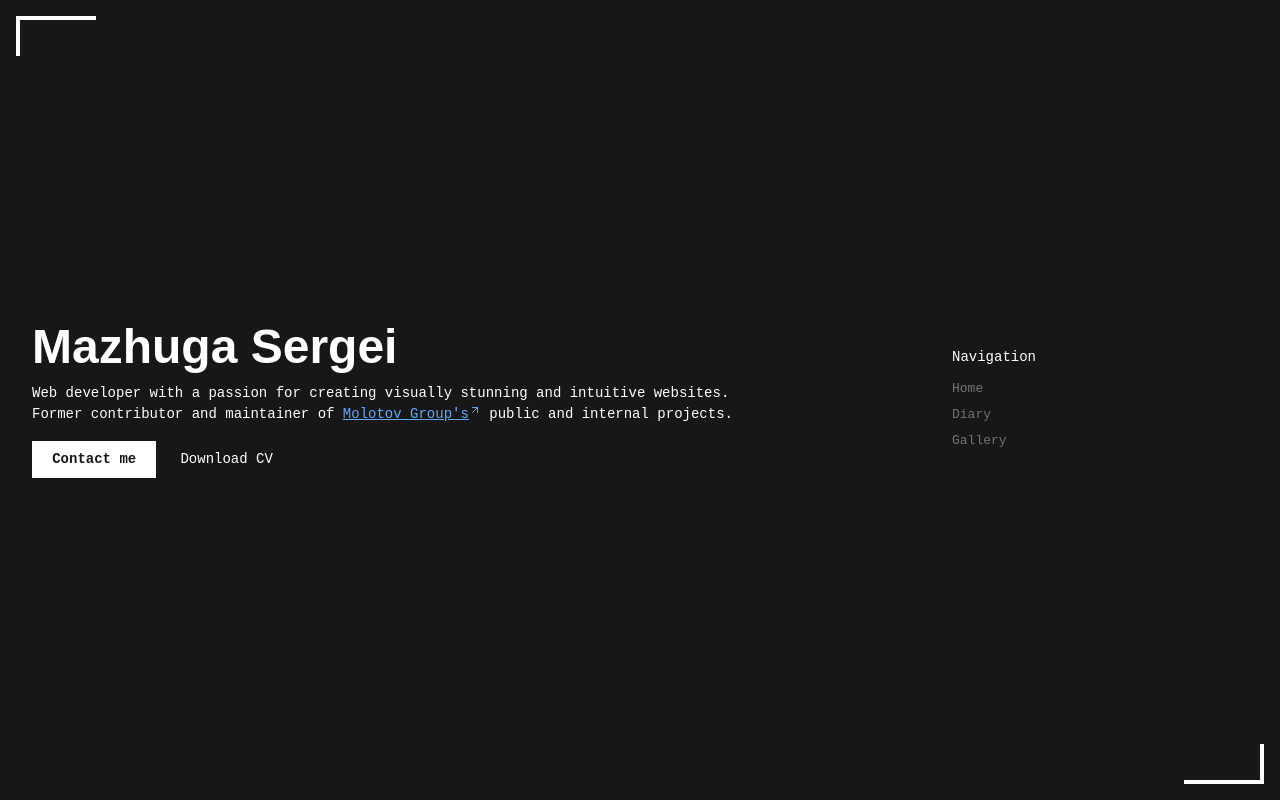
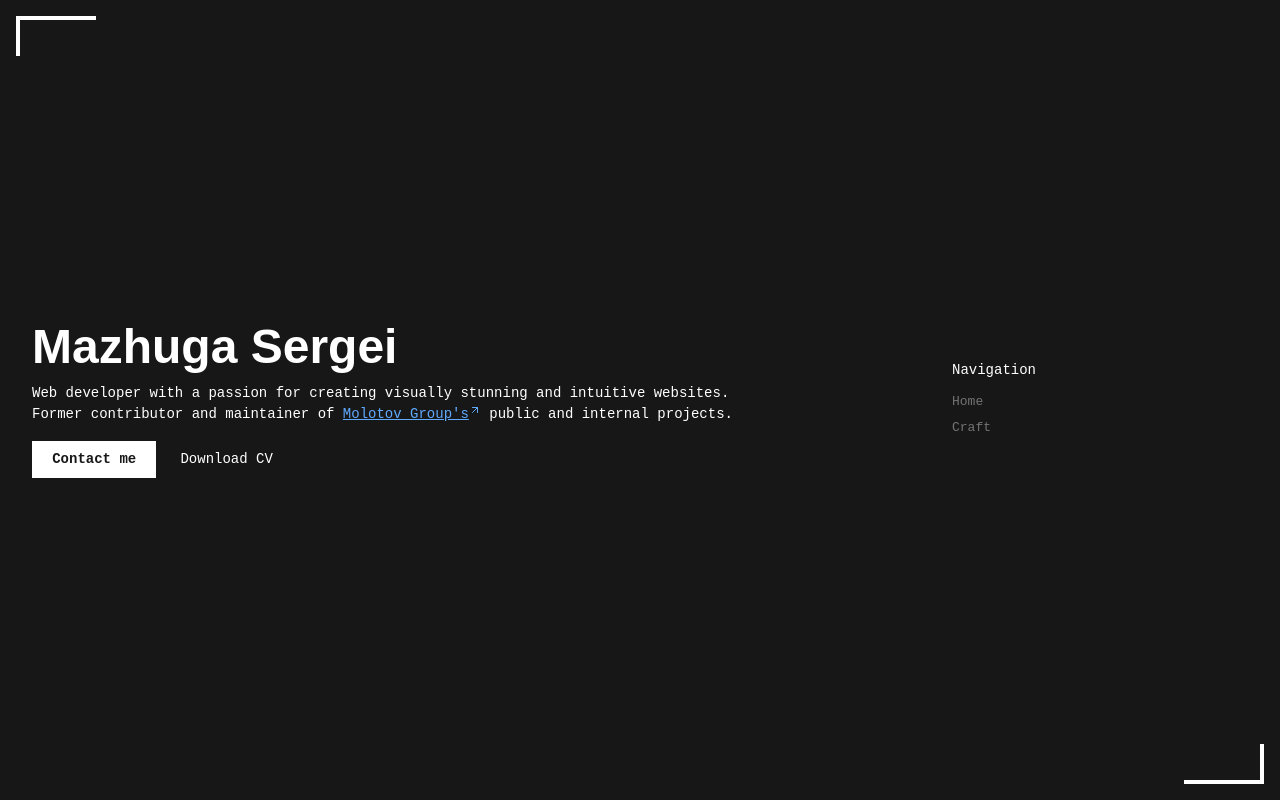
Before and after one commit to mazhugasergei/mazhugasergei.github.io, a Next.js app: page / in a window 1280 px wide. Built offline with nearby package versions, Linux system fonts and the light colour scheme; a web font is replaced by a local one.

Commit message:
update nav

```diff
--- a/app/components/aside.tsx
+++ b/app/components/aside.tsx
@@ -27,12 +27,8 @@ export const Nav = React.forwardRef<HTMLDivElement, React.HTMLAttributes<HTMLDiv
         href: "/",
       },
       {
-        name: "Diary",
-        href: "/diary",
-      },
-      {
-        name: "Gallery",
-        href: "/gallery",
+        name: "Craft",
+        href: "/craft",
       },
     ]
     return (
```
